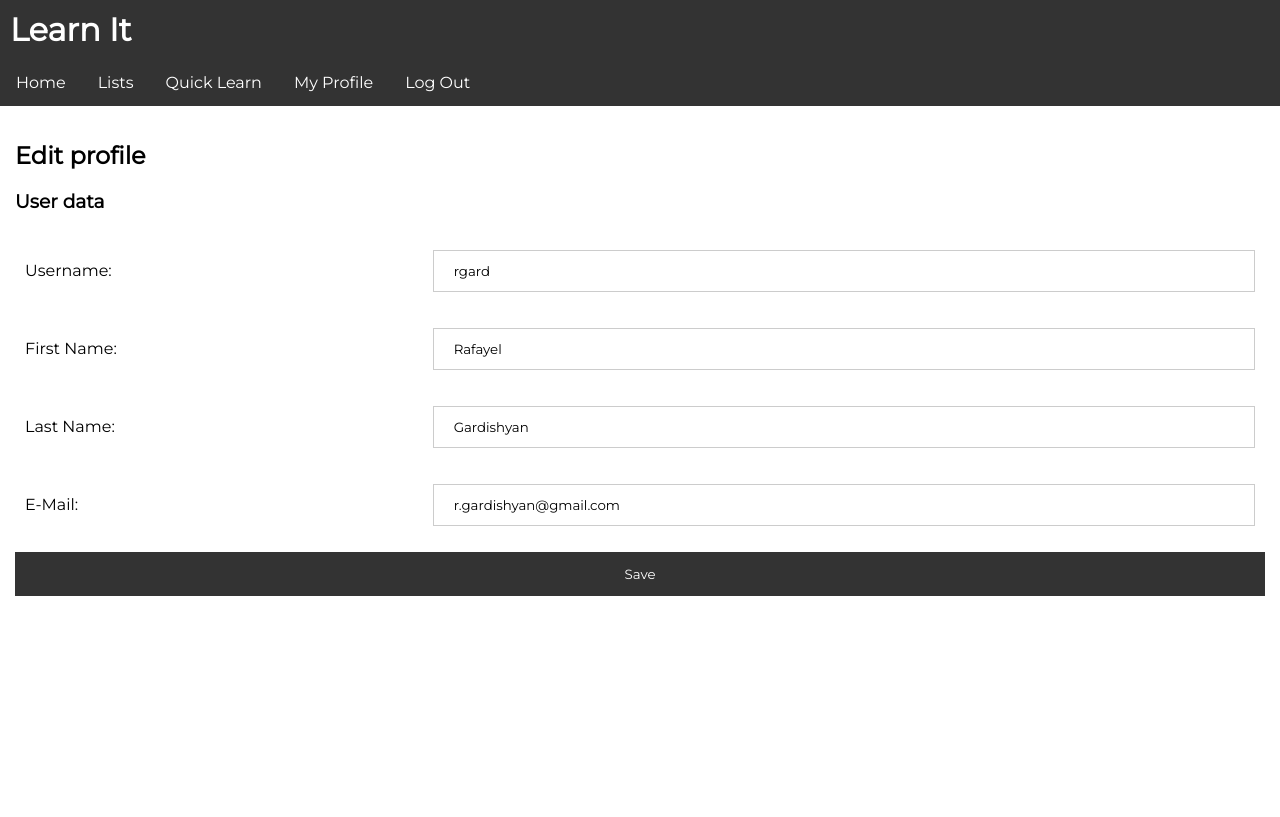
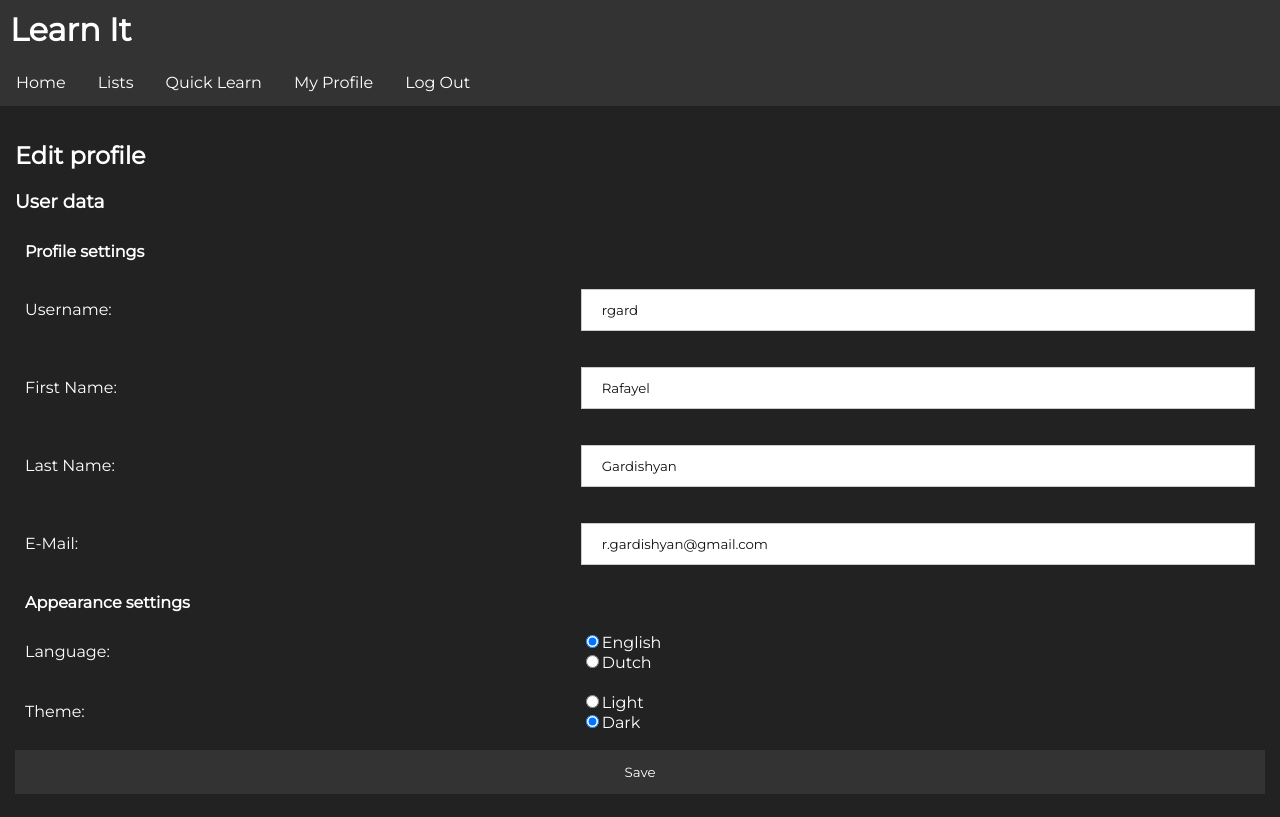
Before and after one commit to RafayelGardishyan/Schoolar, a Django app: page /user/profile/edit/ in a window 1280 px wide. Before the commit the page ends 596 px from the top, so only its background shows below. Run offline with Django 3.2, Linux system fonts and the light colour scheme; a user stored in the database is signed in; data comes from the database, SQL or seed files in the repository; both versions use the stored data as it was after the commit.

Commit message:
Added new settings for the profile

```diff
--- /dev/null
+++ b/DjangoEnv/pyvenv.cfg
@@ -0,0 +1,3 @@
+home = /usr/bin
+include-system-site-packages = true
+version = 3.6.7
--- a/learnit/models.py
+++ b/learnit/models.py
@@ -39,3 +39,9 @@ class List(models.Model):
 
     def get_test(self):
         return str(self.pk)
+
+
+class Settings(models.Model):
+    user = models.ForeignKey(to=User, on_delete=models.CASCADE)
+    interface_theme = models.IntegerField(default=0)
+    interface_language = models.IntegerField(default=0)
--- /dev/null
+++ b/learnit/static/css/style_dark.css
@@ -0,0 +1,241 @@
+@import url('https://fonts.googleapis.com/css?family=Montserrat');
+
+html, body{
+    margin: 0;
+    padding: 0;
+    background-color: #222222;
+}
+
+*{
+    font-family: 'Montserrat', sans-serif;
+    color: white;
+}
+
+nav {
+  list-style-type: none;
+  margin: 0;
+  padding: 0;
+  overflow: hidden;
+  background-color: #333;
+}
+
+.nav-item {
+    float: left;
+}
+
+.nav-item a {
+  display: block;
+  color: white;
+  text-align: center;
+  padding: 14px 16px;
+  text-decoration: none;
+}
+
+.nav-item a:hover {
+  background-color: #111;
+}
+
+#title{
+    width: 99,5;
+    padding-left: 10px;
+    padding-top: 10px;
+    padding-bottom: 10px;
+    height: 100%;
+    margin: 0;
+    background-color: #333;
+    color: #fff;
+}
+
+.content{
+    padding: 15px;
+}
+
+input[type=text], input[type=password], input[type=email], input[type=number], select {
+  width: 100%;
+  padding: 12px 20px;
+  margin: 8px 0;
+  display: inline-block;
+  border: 1px solid #ccc;
+  /*border-radius: 4px;*/
+  box-sizing: border-box;
+  width: 100%;
+  color: #111;
+}
+
+input[type=submit], button {
+  width: 100%;
+  background-color: #333;
+  color: white;
+  padding: 14px 20px;
+  margin: 8px 0;
+  border: none;
+  /*border-radius: 4px;*/
+  cursor: pointer;
+}
+
+input[type=submit]:hover, button:hover {
+  background-color: #111;
+}
+
+table{
+    width: 100%;
+    vertical-align: top;
+    text-align: left;
+    border-spacing: 0;
+    border-collapse: collapse;
+}
+
+td{
+    width: auto;
+}
+
+.delete_list{
+    color: red;
+}
+
+.test_list{
+    color: #2b39ff;
+}
+
+.delete_list:hover{
+    color: #b20000;
+}
+
+.test_list:hover{
+    color: #0814ff;
+}
+
+.test_list, .delete_list{
+    font-size: 30px;
+}
+
+#table_header{
+    background-color: #333;
+    color: white;
+    width: 100%;
+    margin: 0;
+    font-weight: bold;
+}
+
+td{
+    margin: 0;
+    padding: 10px;
+}
+
+.link_button:link, .link_button:visited {
+  background-color: #333;
+  color: white;
+  padding: 14px 25px;
+  text-align: center;
+  text-decoration: none;
+  display: inline-block;
+}
+
+.link_button:hover, .link_button:active {
+  background-color: #111;
+}
+
+h2{
+    font-weight: bold;
+}
+
+#add_inputs_c{
+    background-color: #007410;
+}
+
+#remove_inputs_c{
+    background-color: #7b0100;
+}
+
+#remove_inputs_c,#add_inputs_c{
+    font-weight: bolder;
+}
+
+#question_result, #wrong_answer{
+    display: none;
+}
+
+#test_form{
+    width: 50%;
+}
+
+#delay_input{
+    width: 60%;
+}
+
+#good_button{
+    background-color: #007410;
+}
+
+#half_good_button{
+    background-color: #be9914;
+}
+
+#wrong_button{
+    background-color: #7b0100;
+}
+
+#good_button, #wrong_button, #half_good_button{
+    height: 100px;
+    font-weight: bold;
+    letter-spacing: 3px;
+}
+
+#correct_answer_fc, #choose_menu{
+    display: none;
+}
+
+#correct_answer_fc{
+    font-size: 75px;
+}
+
+#progress_text{
+    color: white;
+}
+
+progress[value] {
+  /* Reset the default appearance */
+  -webkit-appearance: none;
+   appearance: none;
+
+  width: 250px;
+  height: 20px;
+}
+
+progress[value]::-webkit-progress-value {
+  background-image:
+	   -webkit-linear-gradient(-45deg,
+	                           transparent 33%, rgba(0, 0, 0, .1) 33%,
+	                           rgba(0,0, 0, .1) 66%, transparent 66%),
+	   -webkit-linear-gradient(top,
+	                           rgba(255, 255, 255, .25),
+	                           rgba(0, 0, 0, .25)),
+	   -webkit-linear-gradient(left, #0acc60, #a6ff28);
+
+    border-radius: 2px;
+    background-size: 35px 20px, 100% 100%, 100% 100%;
+
+}
+
+#progress_wrapper{
+    /*width: 97.6vw;*/
+    padding: 10px;
+    background-color: #333;
+}
+
+progress::-webkit-progress-bar {
+    width: 96vw;
+    background-color: #333;
+    /*display: inline;*/
+}
+
+#progressBarLabel {
+	position: absolute;
+	width: 100%;
+	text-align: center;
+	color: white;
+}
+
+#progressBar {
+	width: 100%;
+}
--- a/learnit/static/js/test_module.js
+++ b/learnit/static/js/test_module.js
@@ -149,7 +149,7 @@
         setTimeout(function () {
             document.getElementById("question_result").style.display = 'none';
             document.getElementById("wrong_answer").style.display = 'none';
-            document.getElementById("question").style.color = '#000000';
+            document.getElementById("question").style.color = text_color;
             getAverageScore();
             previous_question = current_question;
             current_question = getWord();
@@ -183,7 +183,7 @@
             document.getElementById('flip_button').style.display = 'block';
             document.getElementById('choose_menu').style.display = 'none';
             document.getElementById('correct_answer_fc').style.display = 'none';
-            document.getElementById("question").style.color = '#000000';
+            document.getElementById("question").style.color = text_color;
             getAverageScore();
             previous_question = current_question;
             current_question = getWord();
--- a/learnit/views.py
+++ b/learnit/views.py
@@ -8,7 +8,15 @@ from django.shortcuts import render, redirect
 from django.template.loader import get_template
 
 from .forms import UserForm
-from .models import Subject, List, Question, TestResults
+from .models import Subject, List, Question, TestResults, Settings
+
+
+def generate_context(request, context):
+    if request.user.is_authenticated:
+        settings = Settings.objects.get(user=request.user)
+        context['settings_theme'] = settings.interface_theme
+        context['settings_lang'] = settings.interface_language
+    return context
 
 
 def index(request):
@@ -25,6 +33,10 @@ def register(request):
 
         if form.is_valid():
             user = form.save()
+
+            settings = Settings()
+            settings.user = user
+            settings.save()
 
             template = get_template('emails/registration.txt')
             content = template.render({'username': user.username})
@@ -43,17 +55,17 @@ def register(request):
 
             # return redirect("/login")
 
-            return render(request, 'registration/success.html', {'user': user})
+            return render(request, 'registration/success.html', generate_context(request, {'user': user}))
 
-    return render(request, "registration/register.html", {
+    return render(request, "registration/register.html", generate_context(request, {
         'userform': UserForm()
-    })
+    }))
 
 
 def app_home(request):
-    return render(request, "app/index.html", {
+    return render(request, "app/index.html", generate_context(request, {
         'username': request.user.username
-    })
+    }))
 
 
 def logged_out(request):
@@ -95,9 +107,9 @@ def add_list(request):
 
     subjects = Subject.objects.all()
 
-    return render(request, 'app/add.html', {
+    return render(request, 'app/add.html', generate_context(request, {
         'subjects': subjects
-    })
+    }))
 
 
 def lists(request):
@@ -105,10 +117,10 @@ def lists(request):
         return redirect('/login')
 
     n_lists = List.objects.filter(owner=request.user)
-    return render(request, 'app/lists.html', {
+    return render(request, 'app/lists.html', generate_context(request, {
         'lists': n_lists,
         'username': request.user.username
-    })
+    }))
 
 
 def test(request, list_id):
@@ -118,9 +130,9 @@ def test(request, list_id):
         return redirect('/app/lists')
 
     if request.method != 'POST':
-        return render(request, 'app/test_setup.html', {
+        return render(request, 'app/test_setup.html', generate_context(request, {
             'list': n_list
-        })
+        }))
 
     settings = {
         'question_subject': request.POST["question_subject"],
@@ -129,14 +141,14 @@ def test(request, list_id):
         'case_sensitive': request.POST['case_sensitive']
     }
 
-    print(settings)
-    print(json.dumps(settings))
+    # print(settings)
+    # print(json.dumps(settings))
 
-    return render(request, 'app/test.html', {
+    return render(request, 'app/test.html', generate_context(request, {
         'questions': n_list.questions.all(),
         'list': n_list,
         'settings': json.dumps(settings)
-    })
+    }))
 
 
 def delete(request, list_id):
@@ -182,9 +194,9 @@ def results(request, result_id):
     if not request.user.is_authenticated:
         return redirect('/login')
 
-    return render(request, 'app/result.html', {
+    return render(request, 'app/result.html', generate_context(request, {
         'result': TestResults.objects.get(pk=result_id)
-    })
+    }))
 
 
 def profile(request):
@@ -194,10 +206,10 @@ def profile(request):
     user = request.user
     n_results = TestResults.objects.filter(user=user)
 
-    return render(request, 'registration/profile.html', {
+    return render(request, 'registration/profile.html', generate_context(request, {
         'user': user,
         'results': n_results
-    })
+    }))
 
 
 def edit_profile(request):
@@ -212,6 +224,11 @@ def edit_profile(request):
         user.email = request.POST["email"]
         user.save()
 
+        settings = Settings.objects.get(user=user)
+        settings.interface_theme = int(request.POST["theme"])
+        settings.interface_language = int(request.POST["lang"])
+        settings.save()
+
         return redirect('/user/profile')
 
-    return render(request, 'registration/edit_profile.html', {'user': request.user})
+    return render(request, 'registration/edit_profile.html', generate_context(request, {'user': request.user}))
--- a/templates/base.html
+++ b/templates/base.html
@@ -4,11 +4,17 @@
 <html lang="nl">
 <head>
     <meta charset="UTF-8">
-             <meta name="viewport" content="width=device-width, user-scalable=no, initial-scale=1.0, maximum-scale=1.0, minimum-scale=1.0">
+    <meta name="viewport"
+          content="width=device-width, user-scalable=no, initial-scale=1.0, maximum-scale=1.0, minimum-scale=1.0">
     <meta http-equiv="X-UA-Compatible" content="ie=edge">
     <title>Learn IT</title>
-            <link rel="stylesheet" href="{% static "css/style.css" %}">
-            <link rel="stylesheet" href="https://use.fontawesome.com/releases/v5.7.2/css/all.css" integrity="sha384-fnmOCqbTlWIlj8LyTjo7mOUStjsKC4pOpQbqyi7RrhN7udi9RwhKkMHpvLbHG9Sr" crossorigin="anonymous">
+    {% if settings_theme == 0 %}
+        <link rel="stylesheet" href="{% static "css/style_light.css" %}">
+    {% elif settings_theme == 1 %}
+        <link rel="stylesheet" href="{% static "css/style_dark.css" %}">
+    {% endif %}
+    <link rel="stylesheet" href="https://use.fontawesome.com/releases/v5.7.2/css/all.css"
+          integrity="sha384-fnmOCqbTlWIlj8LyTjo7mOUStjsKC4pOpQbqyi7RrhN7udi9RwhKkMHpvLbHG9Sr" crossorigin="anonymous">
 </head>
 <body>
 <div class="wrapper">
--- a/templates/registration/edit_profile.html
+++ b/templates/registration/edit_profile.html
@@ -8,6 +8,9 @@
   <form method="post" action="">
   {% csrf_token %}
   <table>
+    <tr>
+        <td><b>Profile settings</b></td>
+    </tr>
     <tr>
         <td>Username:</td>
         <td><input type="text" name="username" value="{{ user.username }}"></td>
@@ -24,6 +27,33 @@
         <td>E-Mail:</td>
         <td><input type="text" name="email" value="{{ user.email }}"></td>
     </tr>
+    <tr>
+        <td><b>Appearance settings</b></td>
+    </tr>
+    <tr>
+        <td>Language:</td>
+        <td>
+            {% if settings_lang == 0 %}
+                <input type="radio" name="lang" value="0" checked="checked">English <br>
+                <input type="radio" name="lang" value="1" >Dutch
+            {% elif settings_lang == 1 %}
+                <input type="radio" name="lang" value="0" >English <br>
+                <input type="radio" name="lang" value="1" checked="checked">Dutch
+            {% endif %}
+        </td>
+    </tr>
+    <tr>
+        <td>Theme:</td>
+        <td>
+            {% if settings_theme == 0 %}
+                <input type="radio" name="theme" value="0" checked="checked">Light <br>
+                <input type="radio" name="theme" value="1" >Dark
+            {% elif settings_theme == 1 %}
+                <input type="radio" name="theme" value="0" >Light <br>
+                <input type="radio" name="theme" value="1" checked="checked">Dark
+            {% endif %}
+        </td>
+    </tr>
   </table>
   <input type="submit" value="Save">
   </form>
```
Also changed, not shown: templates/app/test.html (+7 -0 lines), db.sqlite3, learnit/static/css/style_light.css (renamed from learnit/static/css/style.css), 9 other files. Lines whose indentation alone changed are shown as unchanged.
